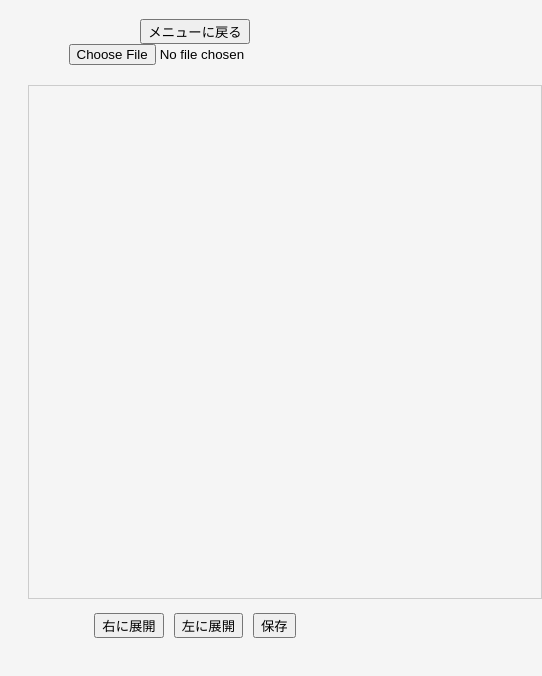
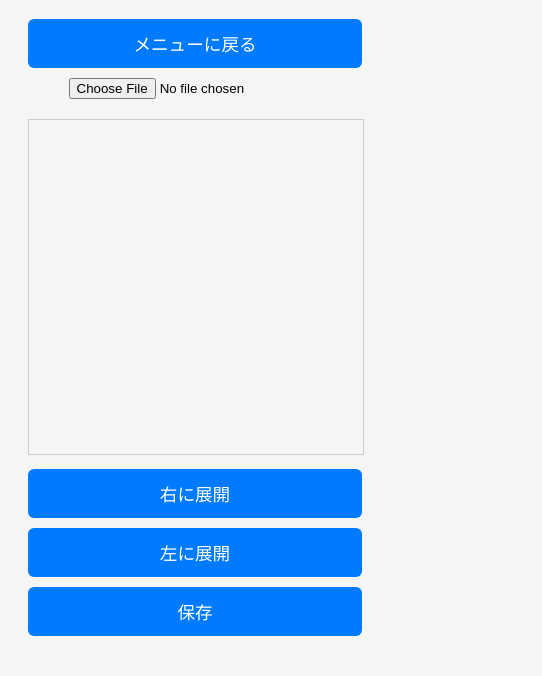
Before and after one commit to t0x1clikeU/katame, a plain HTML site: page facegen.html in a window 390 px wide. Shown: the part 98-774 px from the top of the page, 542 px wide, since content can reach past the window. Drawn offline with Linux system fonts and the light colour scheme.

Commit message:
Update facegen.html

```diff
--- a/facegen.html
+++ b/facegen.html
@@ -11,10 +11,14 @@
       padding: 20px;
       background-color: #f5f5f5;
     }
+
     canvas {
       margin-top: 20px;
       border: 1px solid #ccc;
+      max-width: 100%;
+      height: auto;
     }
+
     .buttons {
       margin-top: 10px;
       display: flex;
@@ -22,8 +26,41 @@
       gap: 10px;
       flex-wrap: wrap;
     }
+
+    button {
+      padding: 10px 20px;
+      font-size: 1rem;
+      border: none;
+      border-radius: 6px;
+      background-color: #007bff;
+      color: white;
+      cursor: pointer;
+      transition: background-color 0.3s ease;
+    }
+
+    button:hover {
+      background-color: #0056b3;
+    }
+
     .back-button {
       margin-top: 20px;
+    }
+
+    input[type="file"] {
+      margin-top: 10px;
+    }
+
+    @media (max-width: 600px) {
+      button {
+        width: 100%;
+        font-size: 1.1rem;
+        padding: 12px;
+      }
+
+      .buttons {
+        flex-direction: column;
+        align-items: stretch;
+      }
     }
   </style>
 </head>
```
